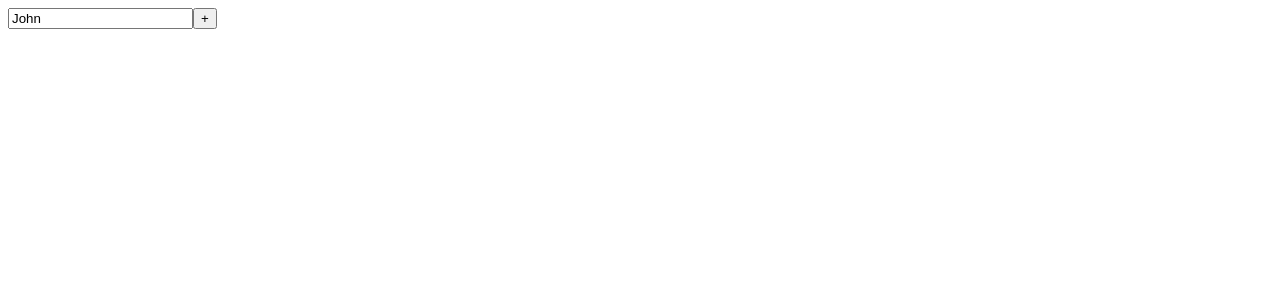
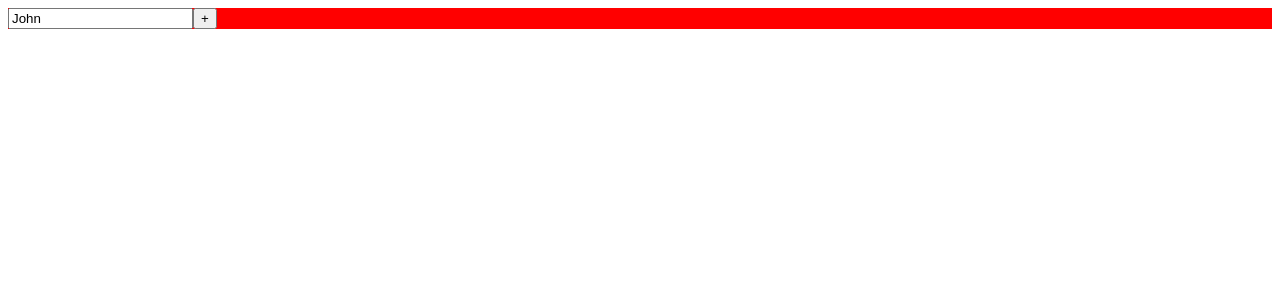
Before and after one commit to filipovandrij/-Draggable-Tree, a React (Create React App) app: page / in a window 1280 px wide. Shown: the top 300 px of the page. Built offline with nearby package versions, Linux system fonts and the light colour scheme.

Commit message:
install sass

```diff
--- a/package.json
+++ b/package.json
@@ -13,6 +13,7 @@
     "react": "^18.2.0",
     "react-dom": "^18.2.0",
     "react-scripts": "5.0.1",
+    "sass": "^1.62.1",
     "typescript": "^4.9.5",
     "web-vitals": "^2.1.4"
   },
--- /dev/null
+++ b/src/App.scss
@@ -0,0 +1,3 @@
+.app {
+  background-color: red;
+}
--- a/src/App.tsx
+++ b/src/App.tsx
@@ -1,4 +1,5 @@
-import FamilyTree from "./FamilyTree";
+import FamilyTree from "./components/FamilyTree";
+import "./App.scss";
 
 type Props = {};
 const App = (props: Props) => {
@@ -8,7 +9,7 @@ const App = (props: Props) => {
     children: [],
   };
   return (
-    <div>
+    <div className="app">
       <FamilyTree family={familyData} />
     </div>
   );
```
Also changed, not shown: src/components/FamilyTree.tsx (renamed from src/FamilyTree.tsx), 1 other file (tests, documents, lock files or other folders).
